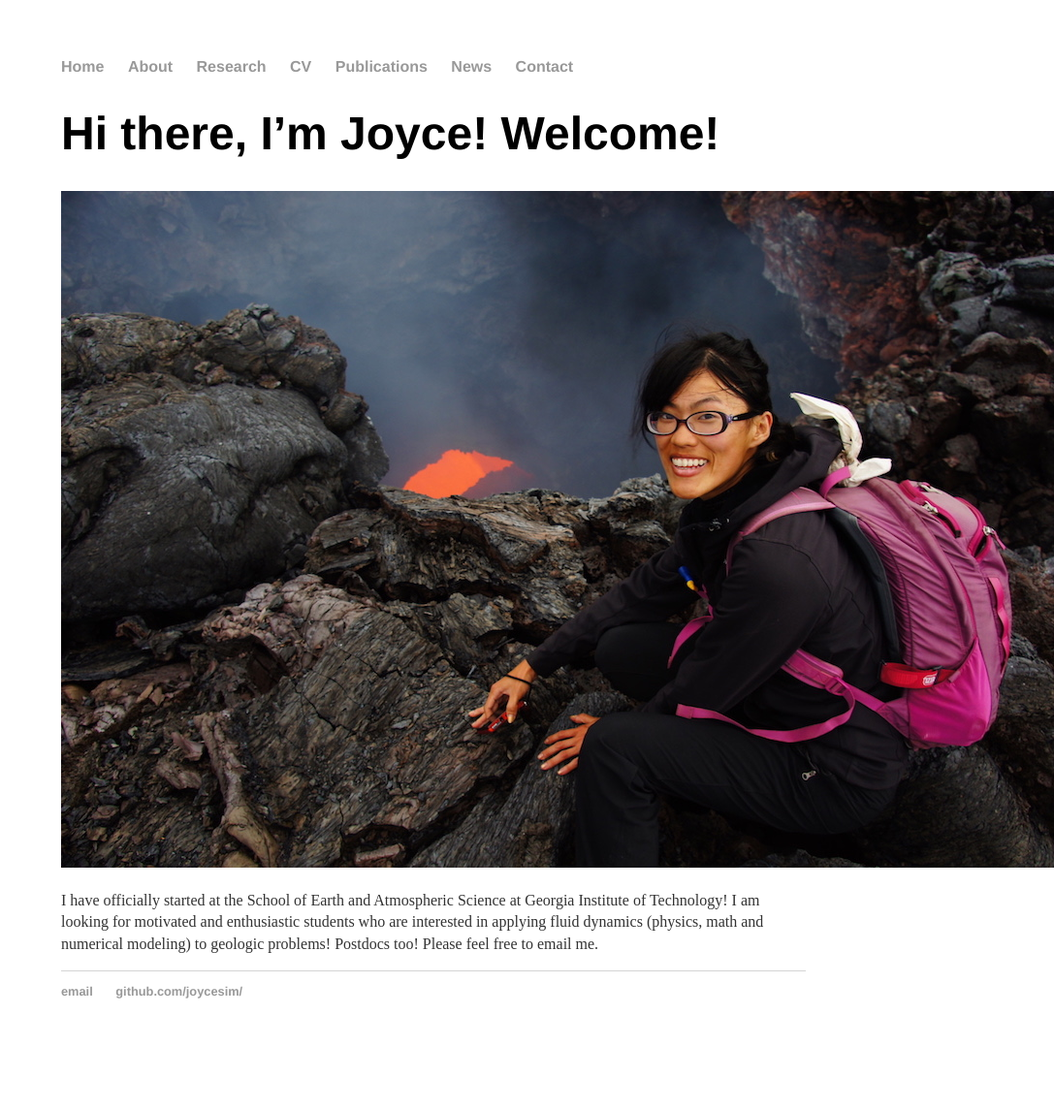
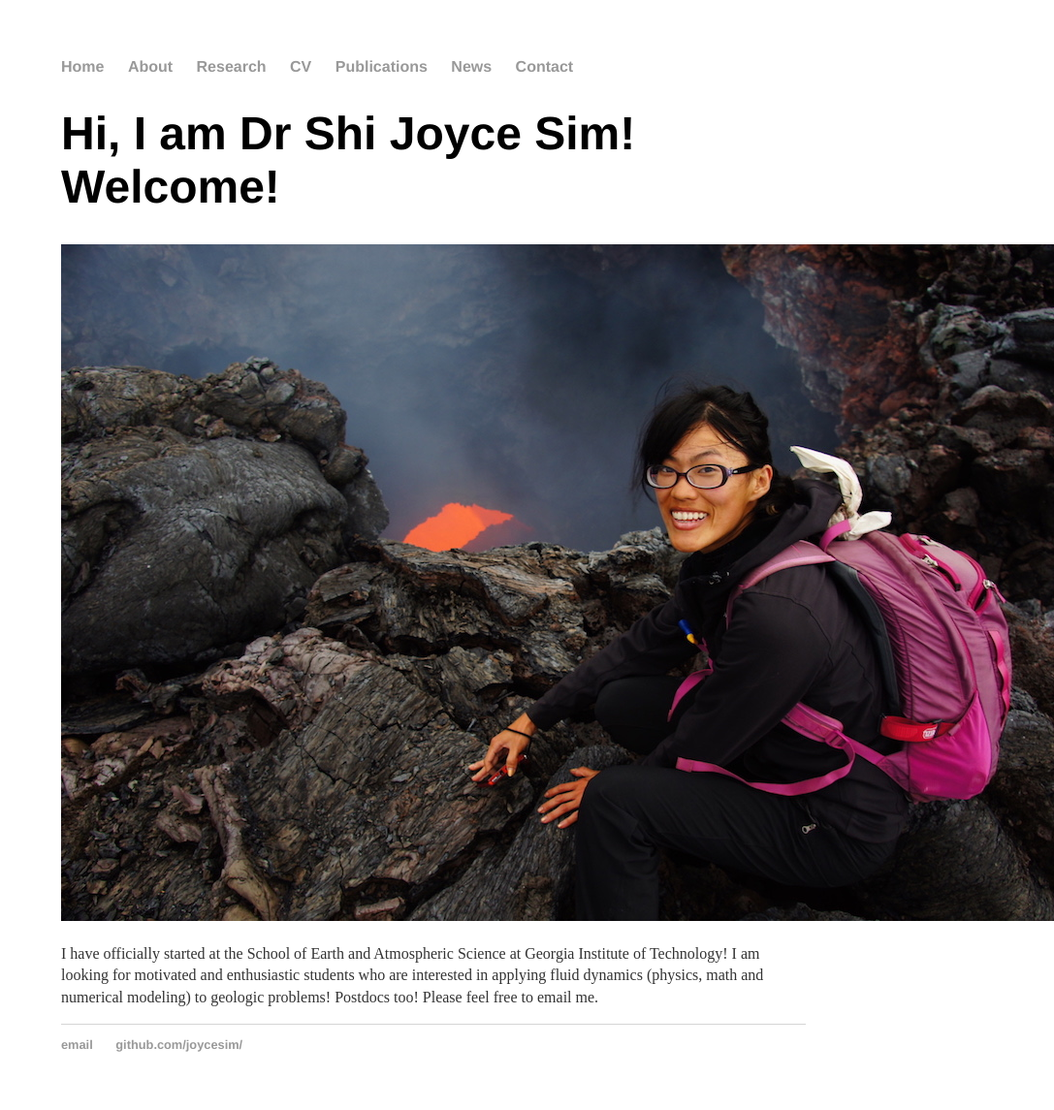
Before and after one commit to joycesim/joycesim.github.io, a Jekyll site: the page built from index.md, in a window 1280 px wide. Shown: the whole page at 97% size, without its empty margins (193-1280 px from the left). Built offline with Jekyll 4.4.1, drawn with Linux system fonts in a browser that asks for light colours; before the commit the page ends 1090 px from its top, so only the background shows below that.

Commit message:
Update index.md
Edit to formalise

```diff
--- a/index.md
+++ b/index.md
@@ -2,7 +2,7 @@
 layout: default
 title: Shi Joyce Sim, Geodynamicist
 ---
-# Hi there, I'm Joyce! Welcome!
+# Hi, I am Dr Shi Joyce Sim! Welcome!
 [//]: # (你好， 我是沈詩！)
 ![](/image/Profile3.JPG "Kamchatka 2013.")
 
```
